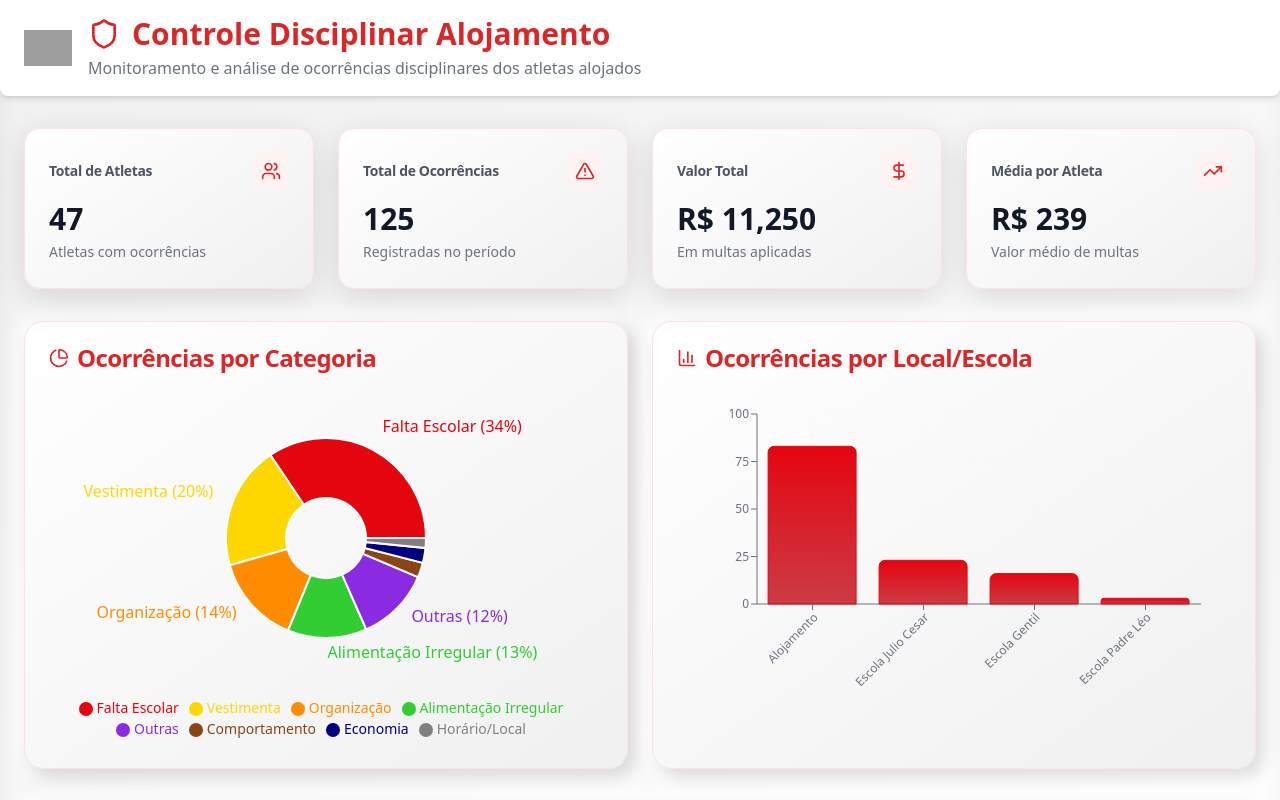
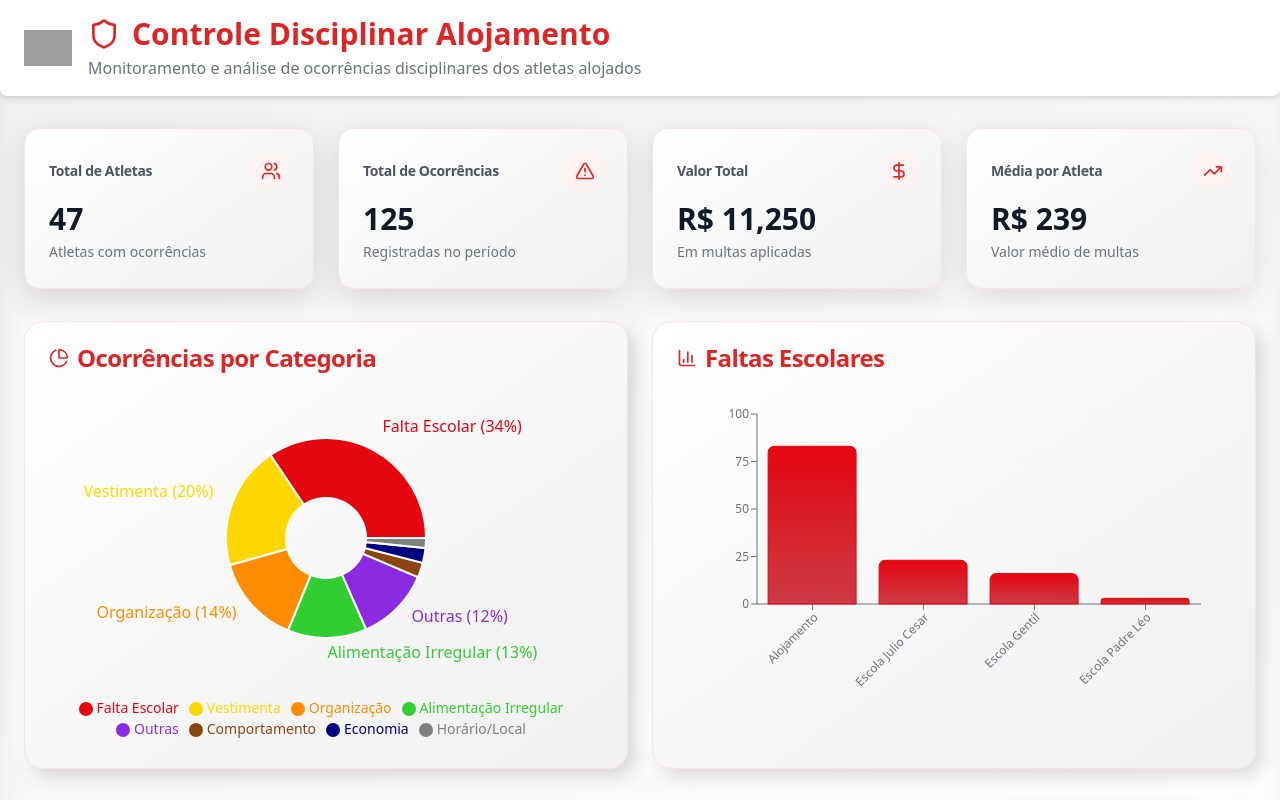
Before and after one commit to LordBuks/Dashcaixinha, a React (Vite) app: page / in a window 1280 px wide. Shown: the top 800 px of the page. Built offline with nearby package versions, Linux system fonts and the light colour scheme; grey boxes are pictures that could not be loaded.

Commit message:
faltas escolares

```diff
--- a/src/pages/Index.tsx
+++ b/src/pages/Index.tsx
@@ -194,7 +194,7 @@ const Index = () => {
             <CardHeader>
               <CardTitle className="flex items-center space-x-2 text-red-600">
                 <BarChart3 className="h-5 w-5" />
-                <span>Ocorrências por Local/Escola</span>
+                <span>Faltas Escolares</span>
               </CardTitle>
             </CardHeader>
             <CardContent>
```
